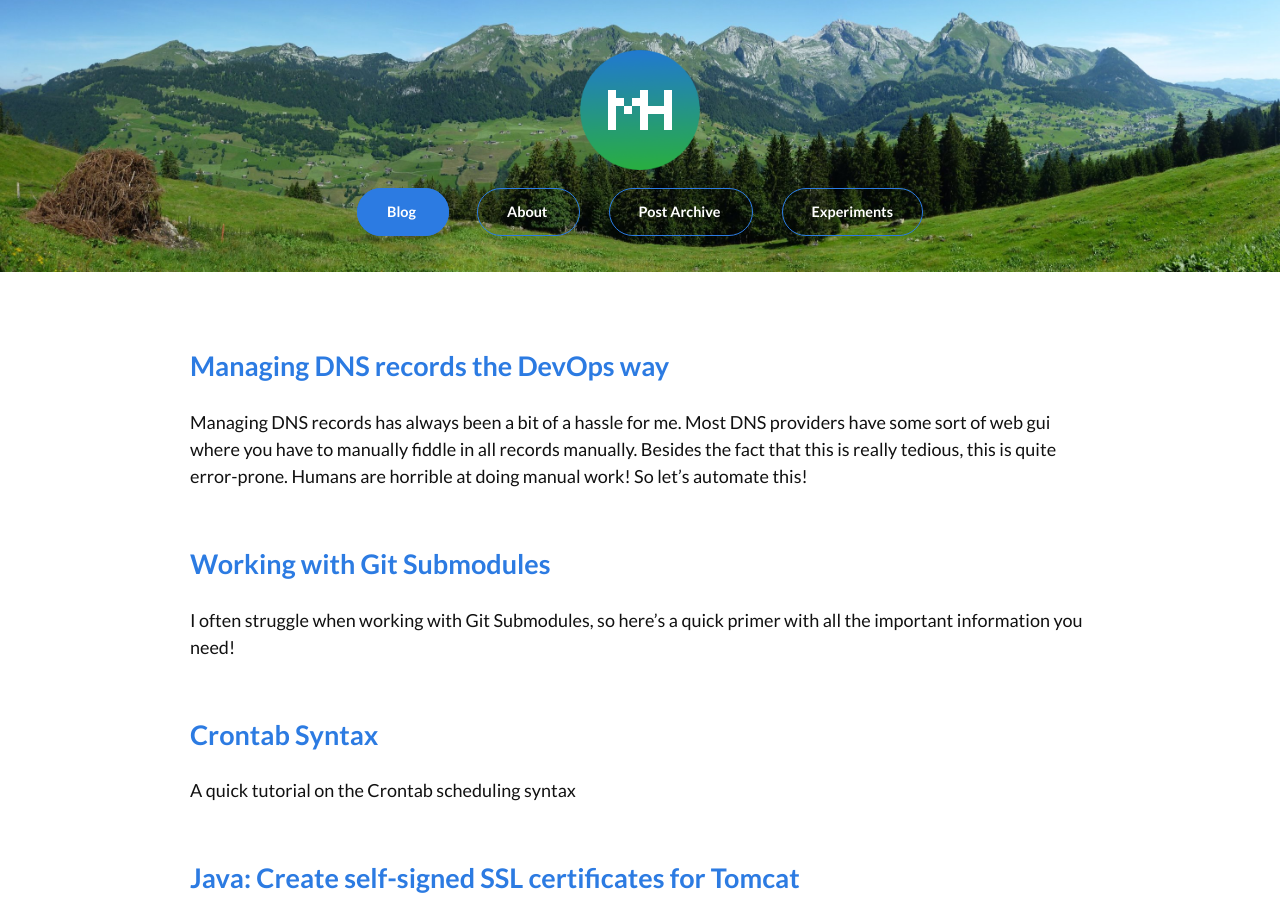
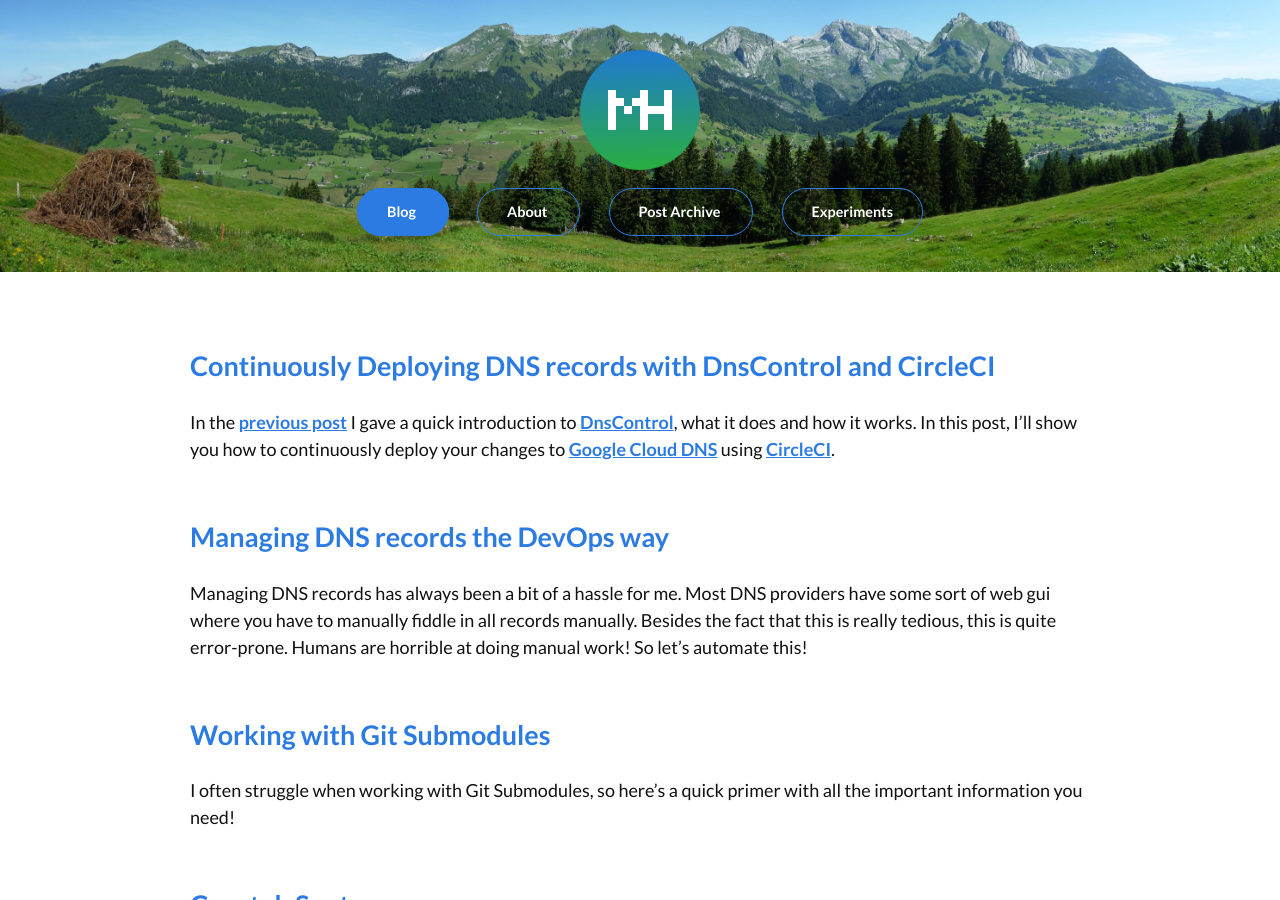
Before and after one commit to mhutter/hutter.io, a Jekyll site: the page built from index.html, in a window 1280 px wide and 900 px high. Built offline with Jekyll 4.4.1, drawn with Linux system fonts in a browser that asks for light colours; the list of posts is cut into pages by our own code; some of the changed lines change nothing that is shown; some of the changed text lies outside the part shown.

Commit message:
New Post "Continuously deploying DNS records"

````diff
--- a/_posts/2018-04-19-managing-dns-records-the-devops-way.md
+++ b/_posts/2018-04-19-managing-dns-records-the-devops-way.md
@@ -53,8 +53,8 @@ I really like DnsControl for various reasons:
     `dnsconfig.js` anymore. This really helps with keeping your zones cleaned
     up!
 
-And that's it! In the next post, I'll describe how to further automate our setup
-and automatically deploy each change!
+And that's it! In the [next post][], I describe how to further automate our
+setup and automatically deploy each change!
 
 [1]: https://github.com/srueg/dynamic-cloud-dns
 [2]: https://stackexchange.github.io/dnscontrol/
@@ -62,3 +62,4 @@ and automatically deploy each change!
 [4]: https://github.com/mhutter/dns
 [5]: https://stackexchange.github.io/dnscontrol/provider-list
 [6]: https://stackexchange.github.io/dnscontrol/getting-started
+[next post]: /2018/04/20/continuously-deploying-dns-records-with-dnscontrol-and-circleci
--- /dev/null
+++ b/_posts/2018-04-20-continuously-deploying-dns-records-with-dnscontrol-and-circleci.md
@@ -0,0 +1,146 @@
+---
+layout: post
+title: Continuously Deploying DNS records with DnsControl and CircleCI
+#excerpt: Write me!
+tags: [dns, dnscontrol, circleci, ci, cd]
+---
+
+In the [previous post][] I gave a quick introduction to [DnsControl][], what it
+does and how it works. In this post, I'll show you how to continuously deploy
+your changes to [Google Cloud DNS][] using [CircleCI][].
+
+The goal is to have a Pipeline that works like this: On each push, run
+`dnscontrol check` to verify the file is valid, `dnscontrol preview` to make
+sure all configuration is correct (credentials, zones, ...). And if we're on the
+`master` branch (and the previous steps were succesful) `dnscontrol push` the
+changes to our DNS provider.
+
+First, we need a container containing `dnscontrol` to run on CircleCI. Luckily
+for us there is an official one on Docker Hub: [stackexchange/dnscontrol][].
+
+Next we need a `.circleci/config.yml` file:
+
+```yaml
+---
+version: 2
+
+# Job definitions
+jobs:
+  check:
+    docker:
+      - image: stackexchange/dnscontrol
+    steps:
+      - checkout
+      - run: dnscontrol check
+
+  preview:
+    docker:
+      - image: stackexchange/dnscontrol
+    steps:
+      - checkout
+      - run: dnscontrol preview
+
+  deploy:
+    docker:
+      - image: stackexchange/dnscontrol
+    steps:
+      - checkout
+      - run: dnscontrol push
+
+# Definitions of the Workflow, our "Pipeline"
+workflows:
+  version: 2
+  check-preview-deploy:
+    jobs:
+      - check
+      - preview
+      - deploy:
+          requires:
+            - check
+            - preview
+          filters: # only deploy from master branch
+            branches:
+              only: master
+```
+
+Now we have one problem left: We have to provide the credentials. Fortunately
+enough, the values in `creds.json` can contain ENV var names which dnscontrol
+then properly reads from the environment:
+
+```json
+{
+  "gcloud": {
+    "type": "service_account",
+    "project_id": "$GCLOUD_PROJECT_ID",
+    "private_key": "$GCLOUD_PRIVATE_KEY",
+    "client_email": "$GCLOUD_CLIENT_EMAIL"
+  }
+}
+```
+
+Unfortunately this did not work as expected. Google Cloud uses Private Key
+authentication for their service accounts, and I was not able to properly set an
+env var with the key in a for that dnscontrol could understand.
+
+So instead I came up with something else:
+
+0. Create the `creds.json` file locally
+0. `base64` encode the file
+0. On CircleCI, set an env var `$CREDS` to the encoded string
+0. During builds, decode and write the data to `creds.json`
+
+As only the `preview` and `push` commands require authentication, we only have
+to write the file during the `preview` and `deploy` jobs, for example:
+
+```yaml
+# ...
+  deploy:
+    docker:
+      - image: stackexchange/dnscontrol
+    steps:
+      - checkout
+      - run: echo "$CREDS" | base64 -d > creds.json
+      - run: dnscontrol push
+# ...
+```
+
+The final version of my `.circleci/config.yml` file can be seen [on GitHub][0].
+
+## Bonus
+
+Some people like to be a bit more careful, so they want to manually confirm a
+deployment. This can be done with a "hold" step in our workflow. Adjust the
+`workflows` section of the `config.yml` like this:
+
+```yaml
+workflows:
+  version: 2
+  check-preview-hold-deploy:
+    jobs:
+      - check
+      - preview
+      - hold:
+          type: approval
+          requires:
+            - check
+            - preview
+          filters:
+            branches:
+              only: master
+      - deploy:
+          filters: &only_master
+            branches:
+              only: master
+```
+
+Now the workflow will pause after the `check` and `preview` steps.
+
+Happy deploying continuously!
+
+
+[previous post]: /2018/04/19/managing-dns-records-the-devops-way
+[DnsControl]: https://stackexchange.github.io/dnscontrol/
+[Google Cloud DNS]: https://cloud.google.com/dns/
+[CircleCI]: https://circleci.com/
+[stackexchange/dnscontrol]: https://hub.docker.com/r/stackexchange/dnscontrol/
+[0]: https://github.com/mhutter/dns/blob/master/.circleci/config.yml
````
